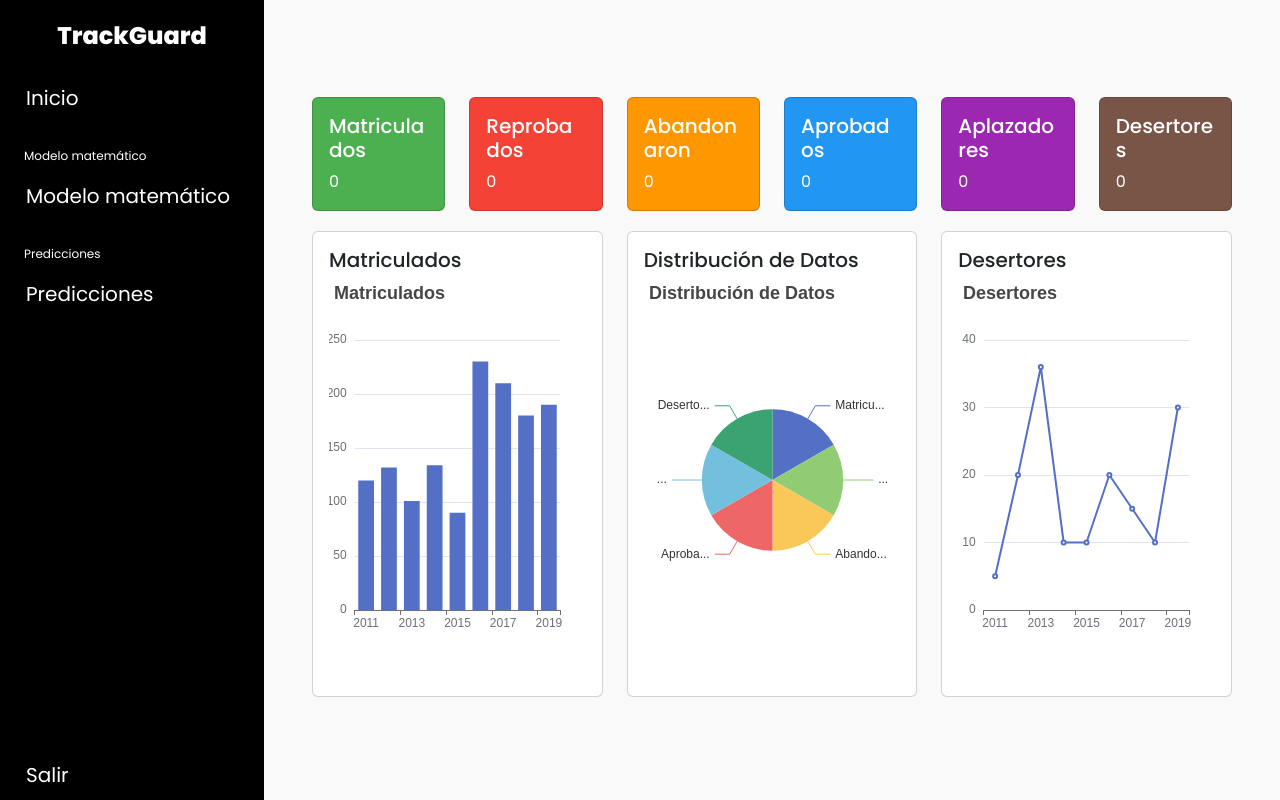
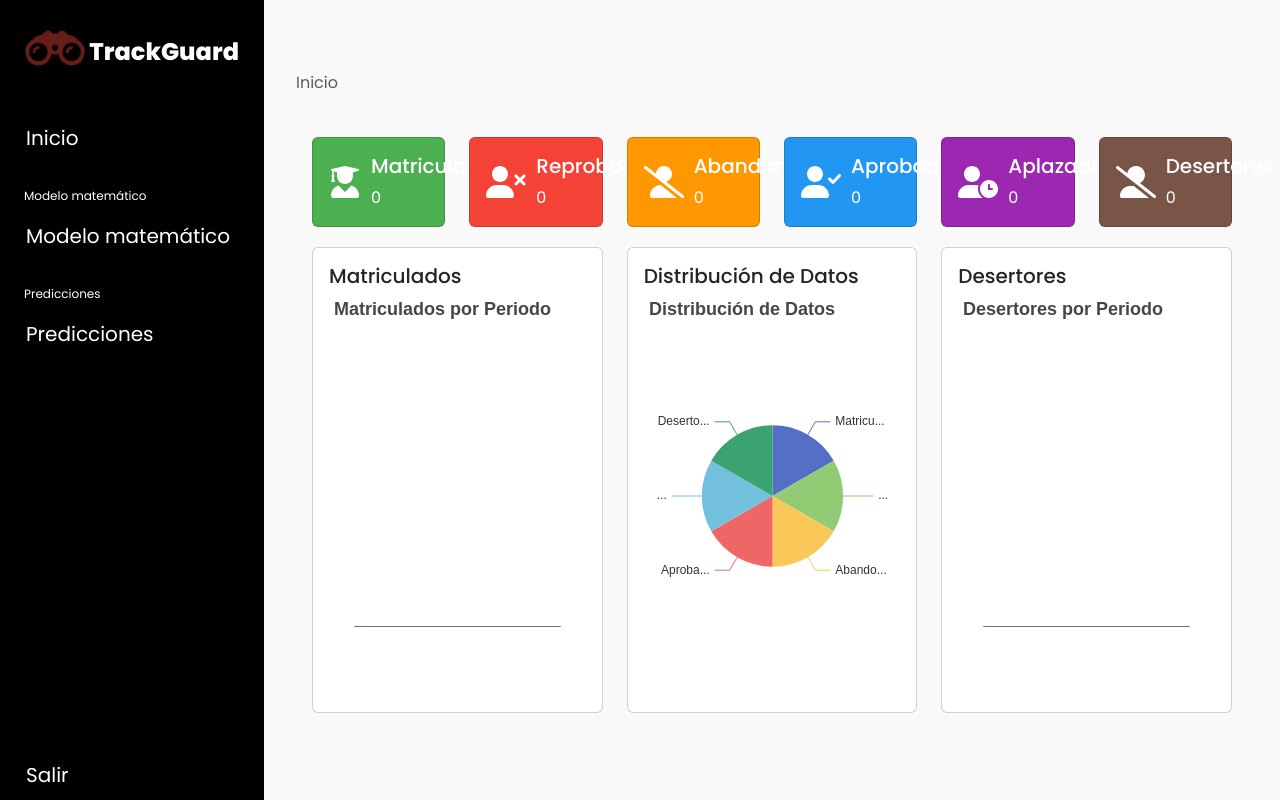
Before and after one commit to geovannyIsma/PIS, a Django app: page /home/ in a window 1280 px wide. Run offline with Django 5.2, Linux system fonts and the light colour scheme; data that the repository does not hold is empty; some libraries are stand-ins or nearby versions.

Commit message:
estilos home

```diff
--- a/Prediccion/static/css/estilos_base.css
+++ b/Prediccion/static/css/estilos_base.css
@@ -143,3 +143,10 @@ a.sidebar-link:hover {
 .main .container-fluid {
     padding: 1rem;
 }
+
+.Logo {
+    width: 60px;
+    height: 60px;
+    border-radius: 50%;
+    margin-bottom: 1rem;
+}
--- a/Prediccion/templates/base.html
+++ b/Prediccion/templates/base.html
@@ -28,6 +28,8 @@
         <!-- Sidebar -->
         <aside id="sidebar" class="sidebar-toggle">
             <div class="sidebar-logo">
+                <!-- imagen logo -->
+                <img class="Logo" src="{% static 'img/image.png' %}" alt="Logo">
                 <a href="#">TrackGuard</a>
             </div>
             <!-- Sidebar Navigation -->
--- a/Prediccion/templates/home.html
+++ b/Prediccion/templates/home.html
@@ -45,57 +45,98 @@
             background-color: #795548;
             color: white;
         }
+
+        .card-icon {
+            font-size: 2rem;
+            margin-right: 10px;
+        }
     </style>
 {% endblock %}
 
 {% block content %}
+    <nav style="--bs-breadcrumb-divider: '>';" aria-label="breadcrumb">
+        <ol class="breadcrumb">
+            <li class="breadcrumb-item active" aria-current="page">Inicio</li>
+        </ol>
+    </nav>
+
     <div class="container-fluid">
         <div class="row">
             <div class="col-xl-2 col-lg-3 col-md-4 col-sm-6 col-12 dashboard-card">
                 <div class="card card-matriculados">
                     <div class="card-body">
+                        <div class="d-flex align-items-center">
+                            <i class="fas fa-user-graduate card-icon"></i>
+                            <div>
                                 <h5 class="card-title">Matriculados</h5>
                                 <p class="card-text">{{ total_matriculados }}</p>
+                            </div>
+                        </div>
                     </div>
                 </div>
             </div>
             <div class="col-xl-2 col-lg-3 col-md-4 col-sm-6 col-12 dashboard-card">
                 <div class="card card-reprobados">
                     <div class="card-body">
+                        <div class="d-flex align-items-center">
+                            <i class="fas fa-user-times card-icon"></i>
+                            <div>
                                 <h5 class="card-title">Reprobados</h5>
                                 <p class="card-text">{{ total_reprobados }}</p>
+                            </div>
+                        </div>
                     </div>
                 </div>
             </div>
             <div class="col-xl-2 col-lg-3 col-md-4 col-sm-6 col-12 dashboard-card">
                 <div class="card card-abandonaron">
                     <div class="card-body">
+                        <div class="d-flex align-items-center">
+                            <i class="fas fa-user-slash card-icon"></i>
+                            <div>
                                 <h5 class="card-title">Abandonaron</h5>
                                 <p class="card-text">{{ total_abandonaron }}</p>
+                            </div>
+                        </div>
                     </div>
                 </div>
             </div>
             <div class="col-xl-2 col-lg-3 col-md-4 col-sm-6 col-12 dashboard-card">
                 <div class="card card-aprobados">
                     <div class="card-body">
+                        <div class="d-flex align-items-center">
+                            <i class="fas fa-user-check card-icon"></i>
+                            <div>
                                 <h5 class="card-title">Aprobados</h5>
                                 <p class="card-text">{{ total_aprobados }}</p>
+                            </div>
+                        </div>
                     </div>
                 </div>
             </div>
             <div class="col-xl-2 col-lg-3 col-md-4 col-sm-6 col-12 dashboard-card">
                 <div class="card card-aplazadores">
                     <div class="card-body">
+                        <div class="d-flex align-items-center">
+                            <i class="fas fa-user-clock card-icon"></i>
+                            <div>
                                 <h5 class="card-title">Aplazadores</h5>
                                 <p class="card-text">{{ total_aplazadores }}</p>
+                            </div>
+                        </div>
                     </div>
                 </div>
             </div>
             <div class="col-xl-2 col-lg-3 col-md-4 col-sm-6 col-12 dashboard-card">
                 <div class="card card-desertores">
                     <div class="card-body">
+                        <div class="d-flex align-items-center">
+                            <i class="fas fa-user-alt-slash card-icon"></i>
+                            <div>
                                 <h5 class="card-title">Desertores</h5>
                                 <p class="card-text">{{ total_desertores }}</p>
+                            </div>
+                        </div>
                     </div>
                 </div>
             </div>
@@ -131,18 +172,23 @@
 {% endblock %}
 
 {% block extra_js %}
+    <script src="https://cdnjs.cloudflare.com/ajax/libs/font-awesome/6.0.0-beta3/js/all.min.js"></script>
     <script src="https://cdn.jsdelivr.net/npm/echarts/dist/echarts.min.js"></script>
     <script>
         var matriculadosChart = echarts.init(document.getElementById('matriculados-chart'));
         var dataDistributionChart = echarts.init(document.getElementById('data-distribution-chart'));
         var desertoresChart = echarts.init(document.getElementById('desertores-chart'));
 
+        var periodos = {{ periodos|safe }};
+        var matriculados = {{ matriculados|safe }};
+        var desertores = {{ desertores|safe }};
+
         var matriculadosOption = {
-            title: { text: 'Matriculados' },
+            title: { text: 'Matriculados por Periodo' },
             tooltip: {},
-            xAxis: { data: ["2011", "2012", "2013", "2014", "2015", "2016", "2017", "2018", "2019"] },
+            xAxis: { data: periodos },
             yAxis: {},
-            series: [{ name: 'Matriculados', type: 'bar', data: [120, 132, 101, 134, 90, 230, 210, 180, 190] }]
+            series: [{ name: 'Matriculados', type: 'bar', data: matriculados }]
         };
 
         var dataDistributionOption = {
@@ -164,11 +210,11 @@
         };
 
         var desertoresOption = {
-            title: { text: 'Desertores' },
+            title: { text: 'Desertores por Periodo' },
             tooltip: {},
-            xAxis: { data: ["2011", "2012", "2013", "2014", "2015", "2016", "2017", "2018", "2019"] },
+            xAxis: { data: periodos },
             yAxis: {},
-            series: [{ name: 'Desertores', type: 'line', data: [5, 20, 36, 10, 10, 20, 15, 10, 30] }]
+            series: [{ name: 'Desertores', type: 'line', data: desertores }]
         };
 
         matriculadosChart.setOption(matriculadosOption);
--- a/Prediccion/views.py
+++ b/Prediccion/views.py
@@ -501,34 +501,22 @@ def dashboard_view(request):
         total_desertores=Sum('desertores')
     )
 
-    labels = ["Matriculados", "Reprobados", "Abandonaron", "Aprobados", "Aplazadores", "Desertores"]
-    desertores = [
-        historico_data['total_desertores'] or 0,
-        historico_data['total_reprobados'] or 0,
-        historico_data['total_abandonaron'] or 0,
-        historico_data['total_aprobados'] or 0,
-        historico_data['total_aplazadores'] or 0,
-        historico_data['total_matriculados'] or 0,
-    ]
-    matriculados = [
-        historico_data['total_matriculados'] or 0,
-        historico_data['total_reprobados'] or 0,
-        historico_data['total_abandonaron'] or 0,
-        historico_data['total_aprobados'] or 0,
-        historico_data['total_aplazadores'] or 0,
-        historico_data['total_desertores'] or 0,
-    ]
+    # Obtener datos históricos por periodo
+    historicos = Historico.objects.order_by('periodo_academico__codigo_periodo')
+    periodos = historicos.values_list('periodo_academico__codigo_periodo', flat=True).distinct()
+    matriculados = historicos.values_list('matriculados', flat=True)
+    desertores = historicos.values_list('desertores', flat=True)
 
     context = {
-        'labels': labels,
-        'desertores': desertores,
-        'matriculados': matriculados,
         'total_matriculados': historico_data['total_matriculados'] or 0,
         'total_reprobados': historico_data['total_reprobados'] or 0,
         'total_abandonaron': historico_data['total_abandonaron'] or 0,
         'total_aprobados': historico_data['total_aprobados'] or 0,
         'total_aplazadores': historico_data['total_aplazadores'] or 0,
         'total_desertores': historico_data['total_desertores'] or 0,
+        'periodos': list(periodos),
+        'matriculados': list(matriculados),
+        'desertores': list(desertores),
     }
 
     return render(request, 'home.html', context)
```
Also changed, not shown: Prediccion/templates/prediccion.html (+7 -0 lines). Lines whose indentation alone changed are shown as unchanged.
